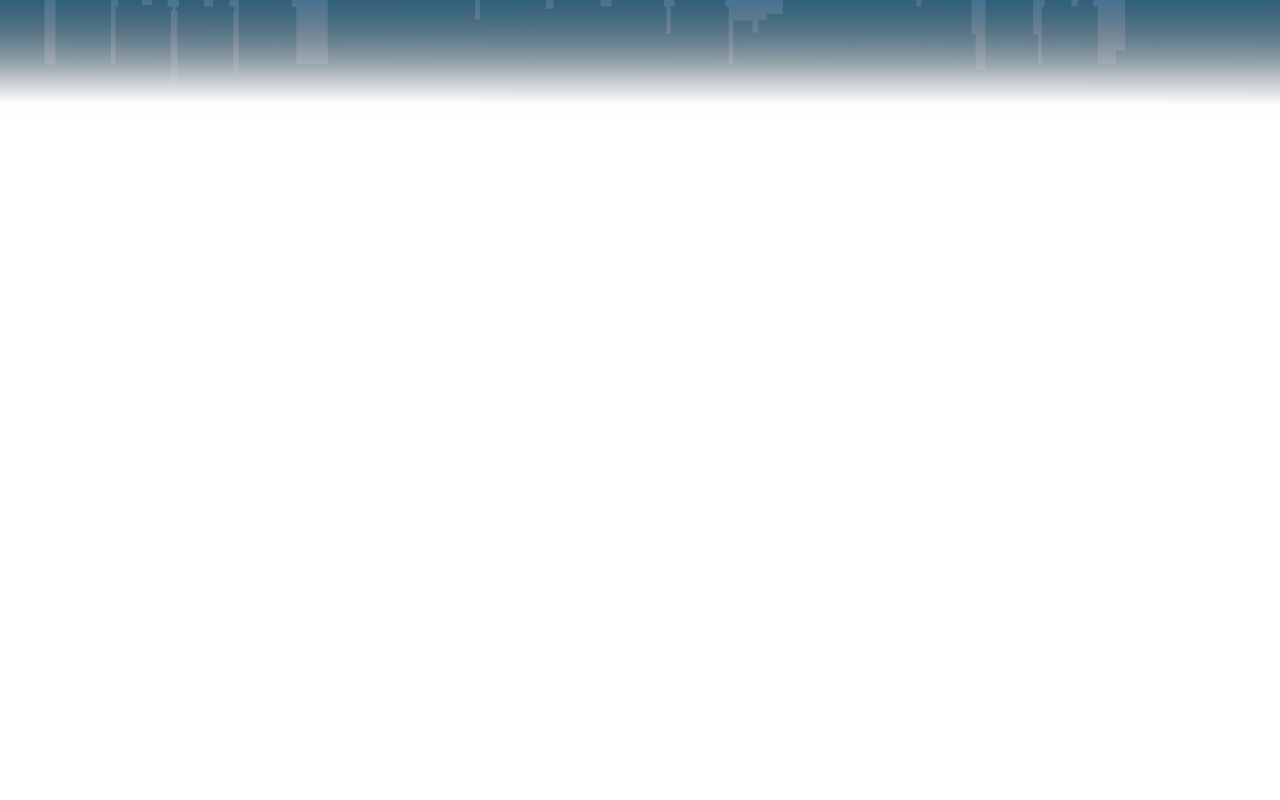
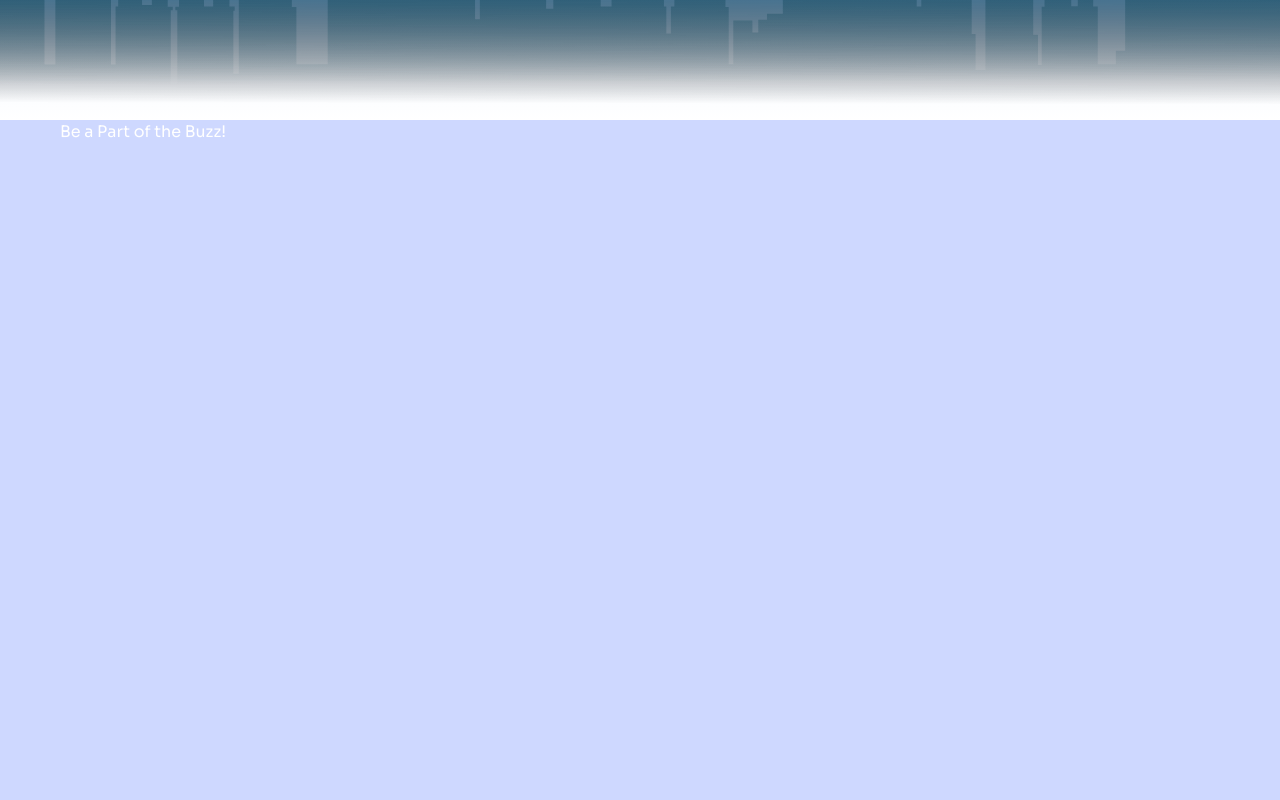
Before and after one commit to 0TenX1/VytoflowWebsite, a React (Vite) app: page / in a window 1280 px wide. Shown: the part 680-1480 px from the top of the page. Built offline with nearby package versions, Linux system fonts and the light colour scheme.

Commit message:
started->Banner section

```diff
--- a/src/App.jsx
+++ b/src/App.jsx
@@ -2,7 +2,7 @@
 import Header from "./components/Header";
 import Hero from "./components/Hero";
 import HamburgerMenu from "./components/HamburgerMenu.jsx";
-import About from "./components/About.jsx";
+import Banner from "./components/Banner.jsx";
 
 const App = () => {
   const [theme, setTheme] = useState("light");
@@ -11,7 +11,7 @@
       <div className={"overflow-hidden"}>
         <Header theme={theme} setTheme={setTheme} />
         <Hero />
-        <About />
+        <Banner />
         <HamburgerMenu />
       </div>
     </>
--- a/src/assets/index.js
+++ b/src/assets/index.js
@@ -11,6 +11,9 @@
 import buildingsOne from "./buildingsOne.svg";
 import buildingsTwo from "./buildingsTwo.svg";
 import buildingsThree from "./buildingsThree.svg";
+import gdBanner2023 from "./eventBanners/gdBanner2023.png";
+import ppBanner2024 from "./eventBanners/ppBanner2024.png";
+
 export {
   vytoflowLogo,
   searchDay,
@@ -25,4 +28,6 @@
   buildingsOne,
   buildingsThree,
   buildingsTwo,
+  gdBanner2023,
+  ppBanner2024,
 };
--- a/src/components/About.jsx
+++ /dev/null
@@ -1,115 +0,0 @@
-import React from "react";
-
-const About = () => {
-  return (
-    <section>
-      About
-      <p>
-        Lorem ipsum dolor sit amet consectetur adipisicing elit. Ducimus tenetur
-        pariatur nobis error! Maxime voluptates rerum dolorum vero, ut provident
-        accusantium porro eos ipsam nam corporis sit nihil illo saepe! Lorem
-        ipsum dolor sit amet consectetur adipisicing elit. Ducimus tenetur
-        pariatur nobis error! Maxime voluptates rerum dolorum vero, ut provident
-        accusantium porro eos ipsam nam corporis sit nihil illo saepe! Lorem
-        ipsum dolor sit amet consectetur adipisicing elit. Ducimus tenetur
-        pariatur nobis error! Maxime voluptates rerum dolorum vero, ut provident
-        accusantium porro eos ipsam nam corporis sit nihil illo saepe! Lorem
-        ipsum dolor sit amet consectetur adipisicing elit. Ducimus tenetur
-        pariatur nobis error! Maxime voluptates rerum dolorum vero, ut provident
-        accusantium porro eos ipsam nam corporis sit nihil illo saepe! Lorem
-        ipsum dolor sit amet consectetur adipisicing elit. Ducimus tenetur
-        pariatur nobis error! Maxime voluptates rerum dolorum vero, ut provident
-        accusantium porro eos ipsam nam corporis sit nihil illo saepe! Lorem
-        ipsum dolor sit amet consectetur adipisicing elit. Ducimus tenetur
-        pariatur nobis error! Maxime voluptates rerum dolorum vero, ut provident
-        accusantium porro eos ipsam nam corporis sit nihil illo saepe! Lorem
-        ipsum dolor sit amet consectetur adipisicing elit. Ducimus tenetur
-        pariatur nobis error! Maxime voluptates rerum dolorum vero, ut provident
-        accusantium porro eos ipsam nam corporis sit nihil illo saepe! Lorem
-        ipsum dolor sit amet consectetur adipisicing elit. Ducimus tenetur
-        pariatur nobis error! Maxime voluptates rerum dolorum vero, ut provident
-        accusantium porro eos ipsam nam corporis sit nihil illo saepe! Lorem
-        ipsum dolor sit amet consectetur adipisicing elit. Ducimus tenetur
-        pariatur nobis error! Maxime voluptates rerum dolorum vero, ut provident
-        accusantium porro eos ipsam nam corporis sit nihil illo saepe! Lorem
-        ipsum dolor sit amet consectetur adipisicing elit. Ducimus tenetur
-        pariatur nobis error! Maxime voluptates rerum dolorum vero, ut provident
-        accusantium porro eos ipsam nam corporis sit nihil illo saepe! Lorem
-        ipsum dolor sit amet consectetur adipisicing elit. Ducimus tenetur
-        pariatur nobis error! Maxime voluptates rerum dolorum vero, ut provident
-        accusantium porro eos ipsam nam corporis sit nihil illo saepe! Lorem
-        ipsum dolor sit amet consectetur adipisicing elit. Ducimus tenetur
-        pariatur nobis error! Maxime voluptates rerum dolorum vero, ut provident
-        accusantium porro eos ipsam nam corporis sit nihil illo saepe! Lorem
-        ipsum dolor sit amet consectetur adipisicing elit. Ducimus tenetur
-        pariatur nobis error! Maxime voluptates rerum dolorum vero, ut provident
-        accusantium porro eos ipsam nam corporis sit nihil illo saepe! Lorem
-        ipsum dolor sit amet consectetur adipisicing elit. Ducimus tenetur
-        pariatur nobis error! Maxime voluptates rerum dolorum vero, ut provident
-        accusantium porro eos ipsam nam corporis sit nihil illo saepe! Lorem
-        ipsum dolor sit amet consectetur adipisicing elit. Ducimus tenetur
-        pariatur nobis error! Maxime voluptates rerum dolorum vero, ut provident
-        accusantium porro eos ipsam nam corporis sit nihil illo saepe! Lorem
-        ipsum dolor sit amet consectetur adipisicing elit. Ducimus tenetur
-        pariatur nobis error! Maxime voluptates rerum dolorum vero, ut provident
-        accusantium porro eos ipsam nam corporis sit nihil illo saepe! Lorem
-        ipsum dolor sit amet consectetur adipisicing elit. Ducimus tenetur
-        pariatur nobis error! Maxime voluptates rerum dolorum vero, ut provident
-        accusantium porro eos ipsam nam corporis sit nihil illo saepe! Lorem
-        ipsum dolor sit amet consectetur adipisicing elit. Ducimus tenetur
-        pariatur nobis error! Maxime voluptates rerum dolorum vero, ut provident
-        accusantium porro eos ipsam nam corporis sit nihil illo saepe! Lorem
-        ipsum dolor sit amet consectetur adipisicing elit. Ducimus tenetur
-        pariatur nobis error! Maxime voluptates rerum dolorum vero, ut provident
-        accusantium porro eos ipsam nam corporis sit nihil illo saepe! Lorem
-        ipsum dolor sit amet consectetur adipisicing elit. Ducimus tenetur
-        pariatur nobis error! Maxime voluptates rerum dolorum vero, ut provident
-        accusantium porro eos ipsam nam corporis sit nihil illo saepe! Lorem
-        ipsum dolor sit amet consectetur adipisicing elit. Ducimus tenetur
-        pariatur nobis error! Maxime voluptates rerum dolorum vero, ut provident
-        accusantium porro eos ipsam nam corporis sit nihil illo saepe! Lorem
-        ipsum dolor sit amet consectetur adipisicing elit. Ducimus tenetur
-        pariatur nobis error! Maxime voluptates rerum dolorum vero, ut provident
-        accusantium porro eos ipsam nam corporis sit nihil illo saepe! Lorem
-        ipsum dolor sit amet consectetur adipisicing elit. Ducimus tenetur
-        pariatur nobis error! Maxime voluptates rerum dolorum vero, ut provident
-        accusantium porro eos ipsam nam corporis sit nihil illo saepe! Lorem
-        ipsum dolor sit amet consectetur adipisicing elit. Ducimus tenetur
-        pariatur nobis error! Maxime voluptates rerum dolorum vero, ut provident
-        accusantium porro eos ipsam nam corporis sit nihil illo saepe! Lorem
-        ipsum dolor sit amet consectetur adipisicing elit. Ducimus tenetur
-        pariatur nobis error! Maxime voluptates rerum dolorum vero, ut provident
-        accusantium porro eos ipsam nam corporis sit nihil illo saepe! Lorem
-        ipsum dolor sit amet consectetur adipisicing elit. Ducimus tenetur
-        pariatur nobis error! Maxime voluptates rerum dolorum vero, ut provident
-        accusantium porro eos ipsam nam corporis sit nihil illo saepe! Lorem
-        ipsum dolor sit amet consectetur adipisicing elit. Ducimus tenetur
-        pariatur nobis error! Maxime voluptates rerum dolorum vero, ut provident
-        accusantium porro eos ipsam nam corporis sit nihil illo saepe! Lorem
-        ipsum dolor sit amet consectetur adipisicing elit. Ducimus tenetur
-        pariatur nobis error! Maxime voluptates rerum dolorum vero, ut provident
-        accusantium porro eos ipsam nam corporis sit nihil illo saepe! Lorem
-        ipsum dolor sit amet consectetur adipisicing elit. Ducimus tenetur
-        pariatur nobis error! Maxime voluptates rerum dolorum vero, ut provident
-        accusantium porro eos ipsam nam corporis sit nihil illo saepe! Lorem
-        ipsum dolor sit amet consectetur adipisicing elit. Ducimus tenetur
-        pariatur nobis error! Maxime voluptates rerum dolorum vero, ut provident
-        accusantium porro eos ipsam nam corporis sit nihil illo saepe! Lorem
-        ipsum dolor sit amet consectetur adipisicing elit. Ducimus tenetur
-        pariatur nobis error! Maxime voluptates rerum dolorum vero, ut provident
-        accusantium porro eos ipsam nam corporis sit nihil illo saepe! Lorem
-        ipsum dolor sit amet consectetur adipisicing elit. Ducimus tenetur
-        pariatur nobis error! Maxime voluptates rerum dolorum vero, ut provident
-        accusantium porro eos ipsam nam corporis sit nihil illo saepe! Lorem
-        ipsum dolor sit amet consectetur adipisicing elit. Ducimus tenetur
-        pariatur nobis error! Maxime voluptates rerum dolorum vero, ut provident
-        accusantium porro eos ipsam nam corporis sit nihil illo saepe! Lorem
-        ipsum dolor sit amet consectetur adipisicing elit. Ducimus tenetur
-        pariatur nobis error! Maxime voluptates rerum dolorum vero, ut provident
-        accusantium porro eos ipsam nam corporis sit nihil illo saepe!
-      </p>
-    </section>
-  );
-};
-
-export default About;
--- /dev/null
+++ b/src/components/Banner.jsx
@@ -0,0 +1,13 @@
+import React from "react";
+
+const Banner = () => {
+  return (
+    <section id="register">
+      <div className="container relative z-2">
+        <h2 className="">Be a Part of the Buzz!</h2>
+      </div>
+    </section>
+  );
+};
+
+export default Banner;
```
Also changed, not shown: 2 other files (tests, documents, lock files or other folders).
